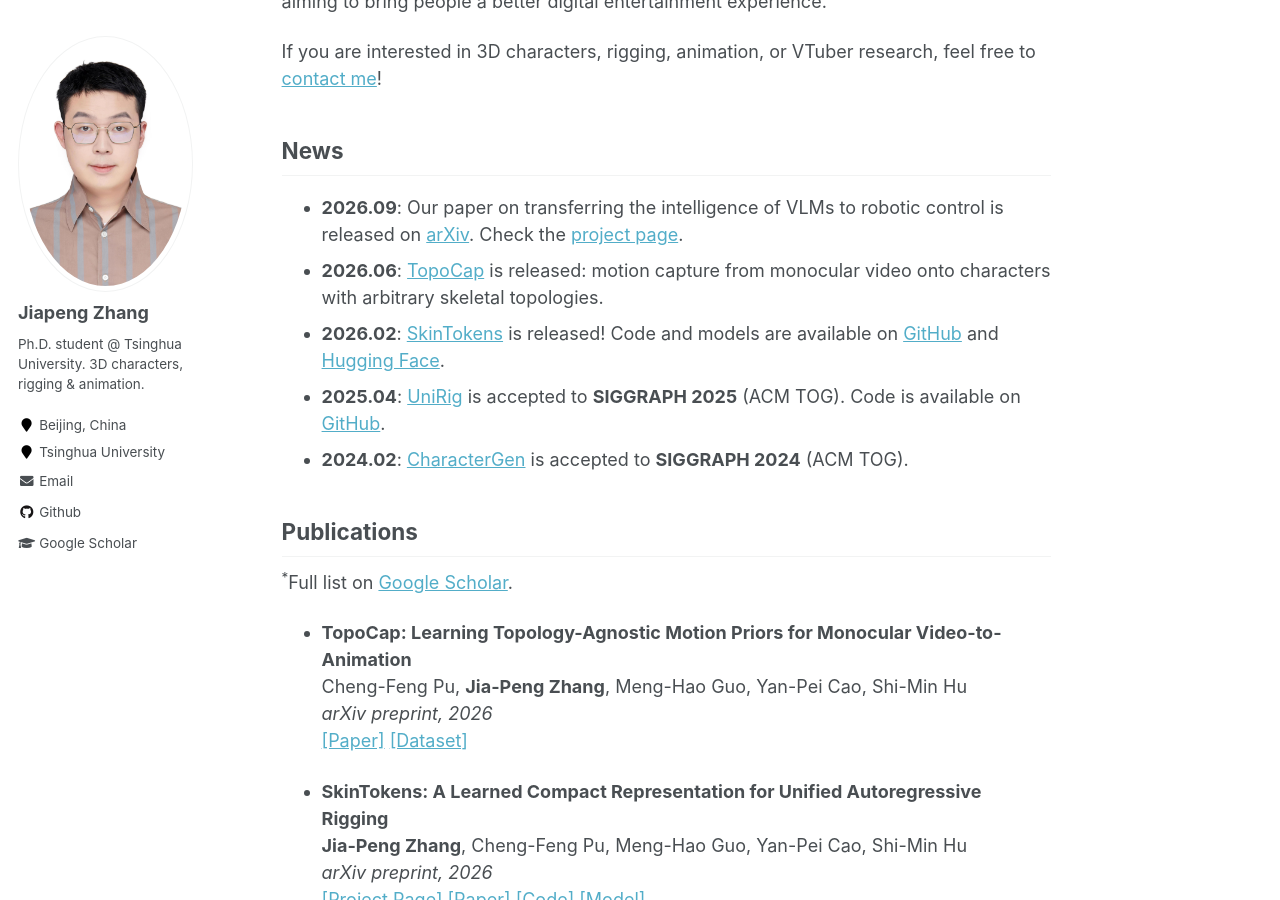
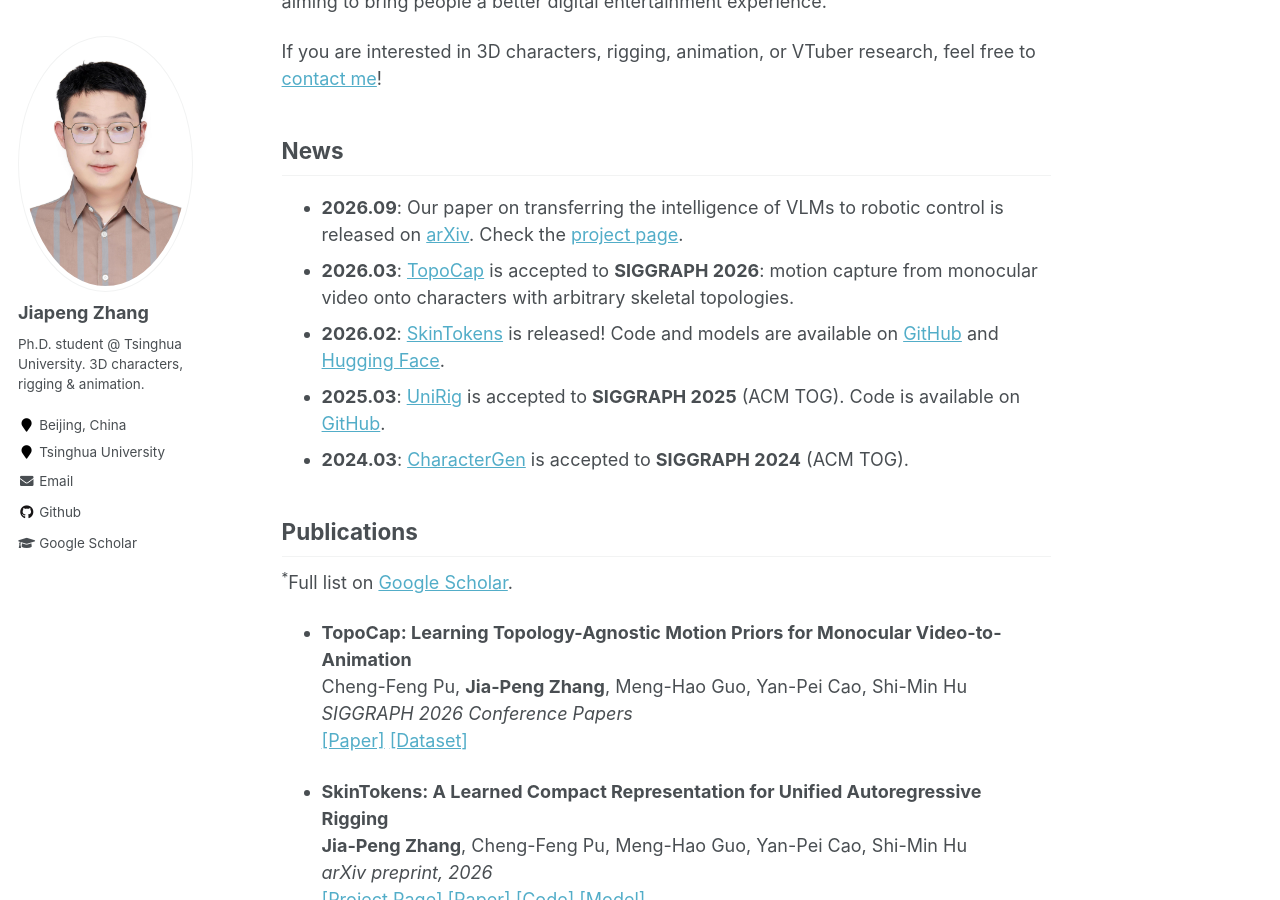
Before and after one commit to zjp-shadow/zjp-shadow.github.io, a Jekyll site: the page built from _pages/about.md, in a window 1280 px wide and 900 px high, scrolled down 358 px. Built offline with Jekyll 4.4.1, drawn with Linux system fonts in a browser that asks for light colours.

Commit message:
Mark TopoCap as SIGGRAPH 2026 and use acceptance dates in News
Co-Authored-By: Claude Opus 5.5 <noreply@anthropic.com>
Claude-Session: https://claude.ai/code/session_01S8BziLJcMuxCym8hmrQA4s

```diff
--- a/_pages/about.md
+++ b/_pages/about.md
@@ -17,10 +17,10 @@ If you are interested in 3D characters, rigging, animation, or VTuber research,
 ## News
 
 - **2026.09**: Our paper on transferring the intelligence of VLMs to robotic control is released on [arXiv](https://arxiv.org/abs/2609.22966). Check the [project page](https://robodawn.top/).
-- **2026.06**: [TopoCap](https://arxiv.org/abs/2606.12153) is released: motion capture from monocular video onto characters with arbitrary skeletal topologies.
+- **2026.03**: [TopoCap](https://arxiv.org/abs/2606.12153) is accepted to **SIGGRAPH 2026**: motion capture from monocular video onto characters with arbitrary skeletal topologies.
 - **2026.02**: [SkinTokens](/works/SkinTokens/) is released! Code and models are available on [GitHub](https://github.com/VAST-AI-Research/SkinTokens) and [Hugging Face](https://huggingface.co/VAST-AI/SkinTokens).
-- **2025.04**: [UniRig](/works/UniRig/) is accepted to **SIGGRAPH 2025** (ACM TOG). Code is available on [GitHub](https://github.com/VAST-AI-Research/UniRig).
-- **2024.02**: [CharacterGen](https://charactergen.github.io/) is accepted to **SIGGRAPH 2024** (ACM TOG).
+- **2025.03**: [UniRig](/works/UniRig/) is accepted to **SIGGRAPH 2025** (ACM TOG). Code is available on [GitHub](https://github.com/VAST-AI-Research/UniRig).
+- **2024.03**: [CharacterGen](https://charactergen.github.io/) is accepted to **SIGGRAPH 2024** (ACM TOG).
 
 ## Publications
 
@@ -28,7 +28,7 @@ If you are interested in 3D characters, rigging, animation, or VTuber research,
 
 - **TopoCap: Learning Topology-Agnostic Motion Priors for Monocular Video-to-Animation**<br>
   Cheng-Feng Pu, **Jia-Peng Zhang**, Meng-Hao Guo, Yan-Pei Cao, Shi-Min Hu<br>
-  *arXiv preprint, 2026*<br>
+  *SIGGRAPH 2026 Conference Papers*<br>
   [[Paper]](https://arxiv.org/abs/2606.12153) [[Dataset]](https://huggingface.co/datasets/duckduckplz/Mobjaverse)
 
 - **SkinTokens: A Learned Compact Representation for Unified Autoregressive Rigging**<br>
```
Also changed, not shown: _publications/TopoCap.md (+5 -4 lines).
